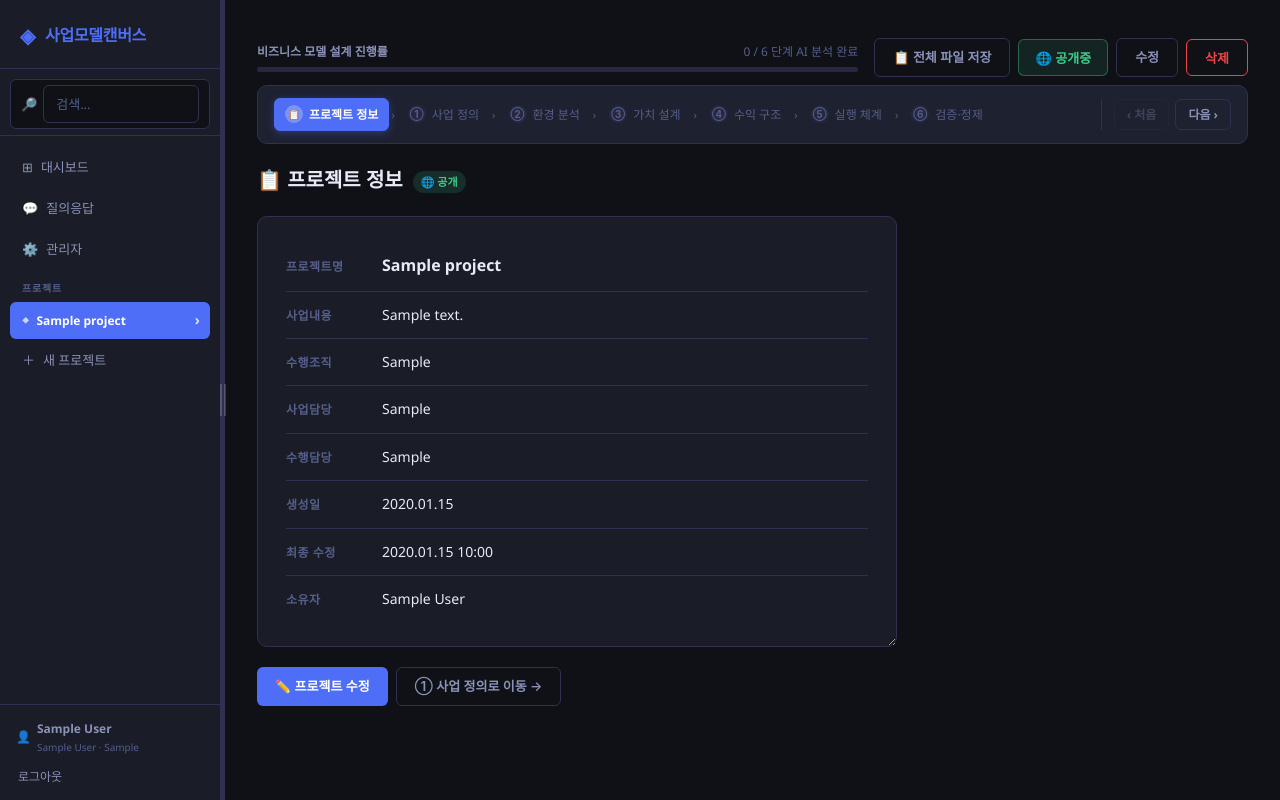
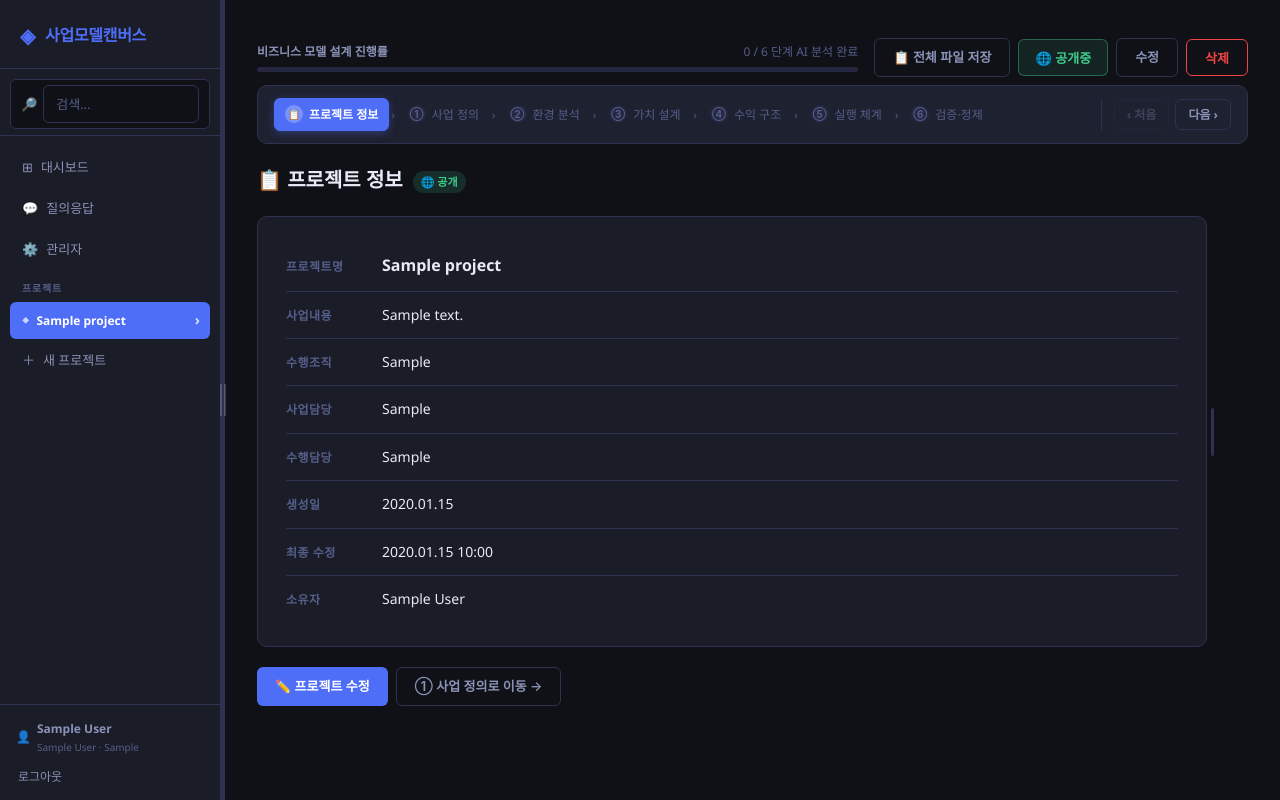
Before and after one commit to heoks99/BizModelCanvas, a Flask app: page /projects/1 in a window 1280 px wide. Run offline with Flask 3, Linux system fonts and the light colour scheme; a user stored in the database is signed in; tables that the repository leaves empty hold one stand-in row (values such as "Sample post").

Commit message:
feat: resizable cards with localStorage persistence (project-info, edit-form)
- Initial width 960px (1.5x prev 640px) for both cards
- Right-edge drag handle resizes card width
- Double-click handle resets to default width
- Width saved to localStorage, restored on reload

Co-Authored-By: Claude Sonnet 4.6 <noreply@anthropic.com>

```diff
--- a/app/static/css/style.css
+++ b/app/static/css/style.css
@@ -403,11 +403,8 @@ input::placeholder, textarea::placeholder { color: var(--text-muted); }
     border: 1px solid var(--border);
     border-radius: var(--radius);
     padding: 28px;
-    width: 640px;
-    min-width: 360px;
-    max-width: 100%;
-    resize: horizontal;
-    overflow: auto;
+    flex: 1;
+    min-width: 0;
 }
 
 .form-actions { display: flex; gap: 10px; margin-top: 10px; }
@@ -2865,17 +2862,43 @@ button.admin-role-badge:hover { opacity: 0.75; }
 .admin-project-name { font-size: 13px; font-weight: 600; color: var(--text-primary); flex: 1; }
 .admin-project-meta { font-size: 11px; color: var(--text-muted); }
 
+/* ===== 리사이즈 가능 카드 ===== */
+.resizable-card-wrap {
+    display: flex;
+    align-items: stretch;
+    width: 960px;
+    min-width: 360px;
+    max-width: 100%;
+}
+.card-resize-handle {
+    width: 10px;
+    flex-shrink: 0;
+    cursor: col-resize;
+    display: flex;
+    align-items: center;
+    justify-content: center;
+    border-radius: 0 var(--radius) var(--radius) 0;
+    transition: background 0.15s;
+}
+.card-resize-handle:hover { background: var(--bg-hover); }
+.card-resize-handle::after {
+    content: '';
+    width: 3px;
+    height: 48px;
+    background: var(--border);
+    border-radius: 2px;
+    transition: background 0.15s;
+}
+.card-resize-handle:hover::after { background: var(--accent); }
+
 /* ===== 프로젝트 정보 탭 ===== */
 .project-info-card {
     background: var(--bg-secondary);
     border: 1px solid var(--border);
     border-radius: var(--radius);
     padding: 24px 28px;
-    width: 640px;
-    min-width: 360px;
-    max-width: 100%;
-    resize: horizontal;
-    overflow: auto;
+    flex: 1;
+    min-width: 0;
     display: flex;
     flex-direction: column;
     gap: 0;
--- a/app/static/js/main.js
+++ b/app/static/js/main.js
@@ -570,6 +570,58 @@ document.addEventListener('DOMContentLoaded', () => {
     });
 });
 
+// ===== 리사이즈 가능 카드 (project-info, edit-form) =====
+function initCardResize(wrapId, storageKey, defaultW) {
+    const wrap = document.getElementById(wrapId);
+    if (!wrap) return;
+    const handle = wrap.querySelector('.card-resize-handle');
+    if (!handle) return;
+
+    const MIN_W = 360;
+
+    function applyWidth(w) {
+        const max = wrap.parentElement ? wrap.parentElement.offsetWidth : window.innerWidth;
+        wrap.style.width = Math.max(MIN_W, Math.min(w, max)) + 'px';
+    }
+
+    const saved = parseInt(localStorage.getItem(storageKey));
+    applyWidth(!isNaN(saved) ? saved : defaultW);
+
+    let startX, startW;
+
+    handle.addEventListener('mousedown', e => {
+        e.preventDefault();
+        startX = e.clientX;
+        startW = wrap.offsetWidth;
+        handle.classList.add('dragging');
+        document.body.style.cursor     = 'col-resize';
+        document.body.style.userSelect = 'none';
+    });
+
+    document.addEventListener('mousemove', e => {
+        if (!handle.classList.contains('dragging')) return;
+        applyWidth(startW + (e.clientX - startX));
+    });
+
+    document.addEventListener('mouseup', () => {
+        if (!handle.classList.contains('dragging')) return;
+        handle.classList.remove('dragging');
+        document.body.style.cursor     = '';
+        document.body.style.userSelect = '';
+        localStorage.setItem(storageKey, wrap.offsetWidth);
+    });
+
+    handle.addEventListener('dblclick', () => {
+        applyWidth(defaultW);
+        localStorage.setItem(storageKey, defaultW);
+    });
+}
+
+document.addEventListener('DOMContentLoaded', () => {
+    initCardResize('proj-info-wrap',  'proj_info_card_w',  960);
+    initCardResize('edit-form-wrap',  'edit_form_card_w',  960);
+});
+
 // ===== env-col-resizer 드래그 (env-full-wrap 레이아웃) =====
 document.addEventListener('DOMContentLoaded', () => {
     document.querySelectorAll('.env-col-resizer').forEach(resizer => {
--- a/app/templates/dashboard/edit_project.html
+++ b/app/templates/dashboard/edit_project.html
@@ -4,6 +4,7 @@
 <div class="page-header">
     <h1 class="page-title">프로젝트 수정</h1>
 </div>
+<div class="resizable-card-wrap" id="edit-form-wrap">
 <div class="form-card">
     <form method="POST">
         <div class="form-group">
@@ -42,4 +43,6 @@
         </div>
     </form>
 </div>
+<div class="card-resize-handle" title="드래그하여 너비 조절"></div>
+</div>{# /resizable-card-wrap #}
 {% endblock %}
--- a/app/templates/dashboard/project_detail.html
+++ b/app/templates/dashboard/project_detail.html
@@ -198,6 +198,7 @@
         {% endif %}
     </div>
 </div>
+<div class="resizable-card-wrap" id="proj-info-wrap">
 <div class="project-info-card">
     <div class="pi-row"><span class="pi-key">프로젝트명</span><span class="pi-val pi-val-name">{{ project.name }}</span></div>
     {% if project.description %}
@@ -220,6 +221,8 @@
     <div class="pi-row"><span class="pi-key">소유자</span><span class="pi-val">{{ project.owner.username }}</span></div>
     {% endif %}
 </div>
+<div class="card-resize-handle" title="드래그하여 너비 조절"></div>
+</div>{# /resizable-card-wrap #}
 {% if is_owner %}
 <div style="margin-top:20px; display:flex; gap:8px;">
     <a href="{{ url_for('dashboard.edit_project', project_id=project.id) }}" class="btn btn-primary">✏️ 프로젝트 수정</a>
```
